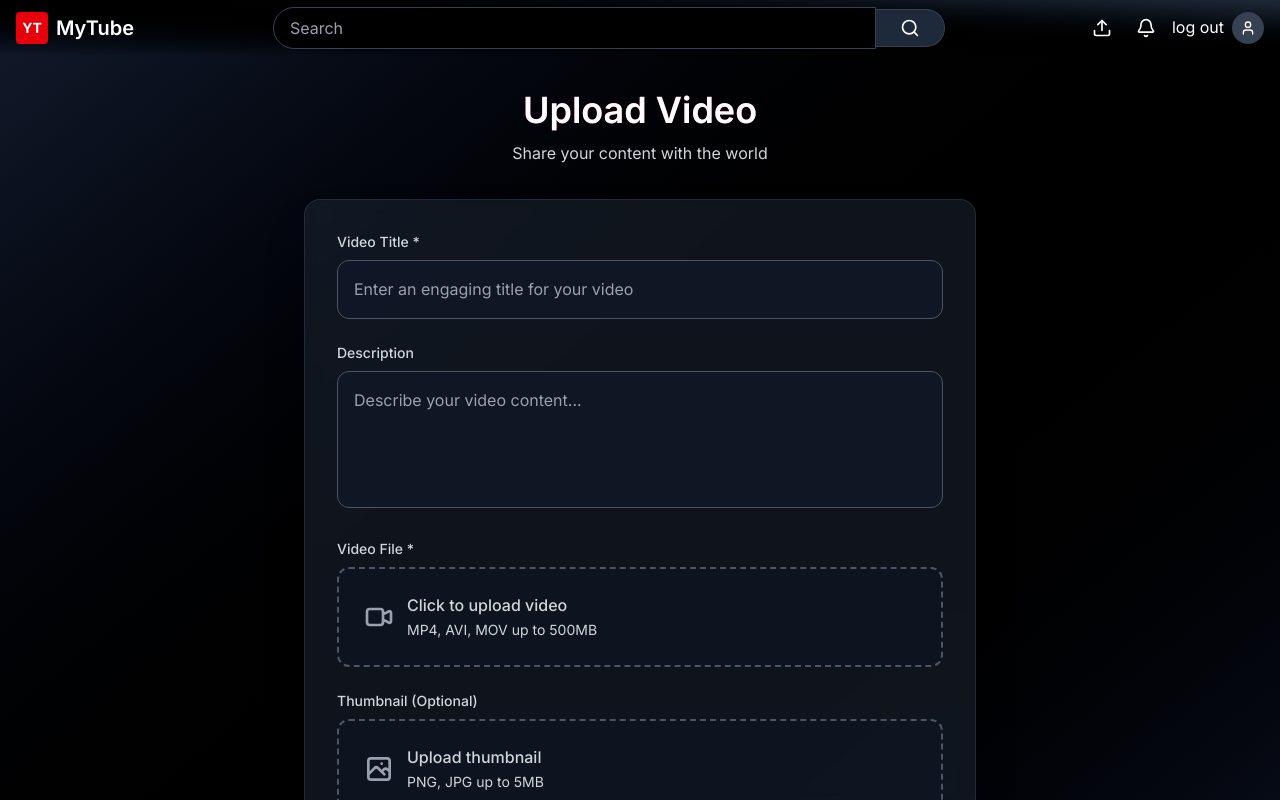
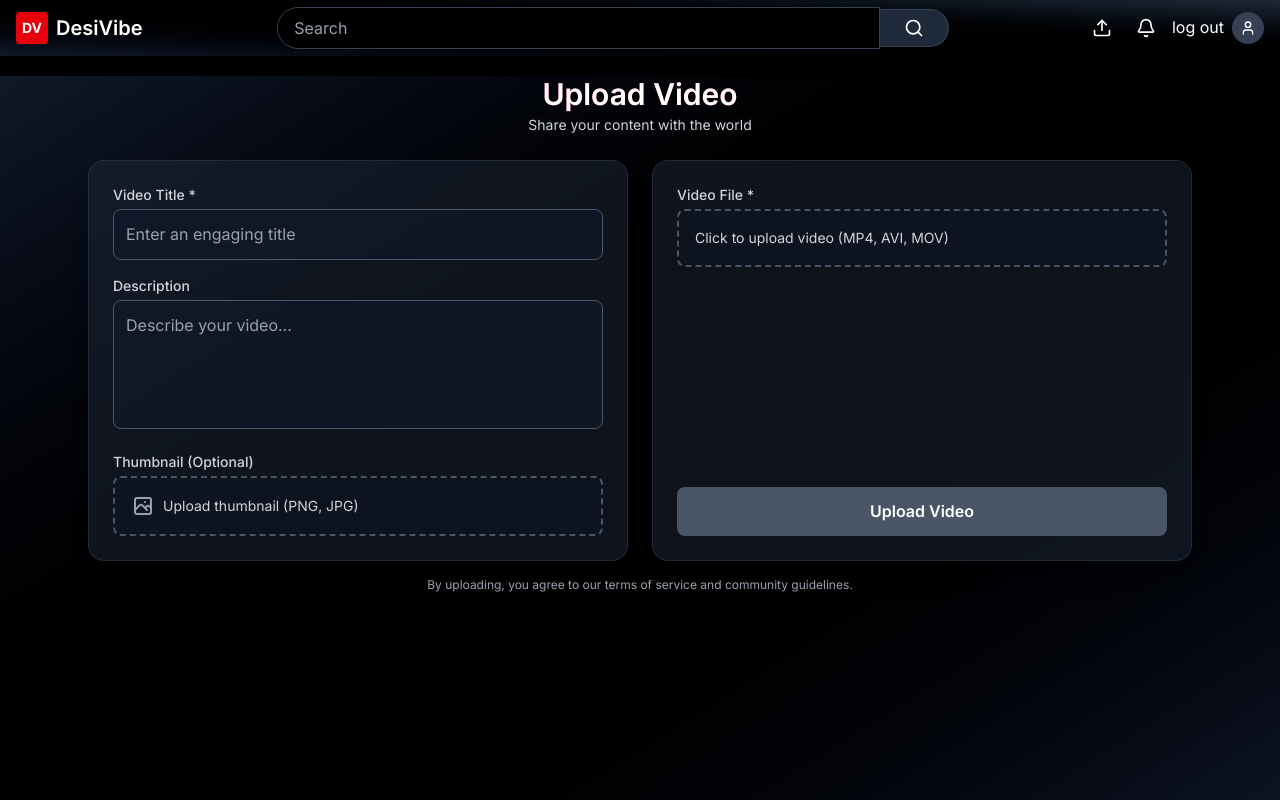
Before and after one commit to Ranjan-Ravii/videoSharingPlatform_Frontend, a React (Vite) app: page /upload in a window 1280 px wide. Built offline with nearby package versions, Linux system fonts and the light colour scheme; sample sign-in values are in the browser's storage.

Commit message:
feat: Update branding in title and navbar, enhance upload page layout and styling

```diff
--- a/index.html
+++ b/index.html
@@ -7,7 +7,7 @@
     <link rel="preconnect" href="https://fonts.googleapis.com">
     <link rel="preconnect" href="https://fonts.gstatic.com" crossorigin>
     <link href="https://fonts.googleapis.com/css2?family=Inter:wght@300;400;500;600;700;800;900&display=swap" rel="stylesheet">
-    <title>MyTube - Your Personal Video Platform</title>
+    <title>Desi Vibe - Your Personal Video Platform</title>
   </head>
   <body>
     <div id="root"></div>
--- a/src/Components/Navbar.jsx
+++ b/src/Components/Navbar.jsx
@@ -60,9 +60,9 @@ const Navbar = () => {
         <div className="flex items-center gap-2 sm:gap-4">
           <Link to="/" className="flex items-center gap-2">
             <div className="w-8 h-8 bg-red-600 rounded flex items-center justify-center">
-              <span className="text-white font-bold text-sm">YT</span>
+              <span className="text-white font-bold text-sm">DV</span>
             </div>
-            <span className="text-white font-semibold text-lg sm:text-xl hidden xs:block">MyTube</span>
+            <span className="text-white font-semibold text-lg sm:text-xl hidden xs:block">DesiVibe</span>
           </Link>
         </div>
 
--- a/src/Pages/Upload.jsx
+++ b/src/Pages/Upload.jsx
@@ -39,50 +39,95 @@ export default function Upload() {
   const resetThumbnail = () => setThumbnail(null);
 
   return (
-    <div className="min-h-screen bg-gradient-to-br from-gray-900 via-black to-gray-900 text-white">
-      <div className="container mx-auto px-4 py-8">
-        <div className="max-w-2xl mx-auto">
+    <div className="h-screen bg-gradient-to-br from-gray-900 via-black to-gray-900 text-white mt-5">
+      {/* container fits screen below navbar */}
+      <div className="max-w-6xl mx-auto px-6">
         {/* Header */}
-          <div className="text-center mb-8">
-            <h1 className="text-4xl font-bold bg-gradient-to-r from-red-500 to-pink-500 bg-clip-text text-transparent mb-2">
+        <div className="text-center mb-6">
+          <h1 className="text-3xl font-bold bg-gradient-to-r from-red-500 to-pink-500 bg-clip-text text-transparent">
             Upload Video
           </h1>
-            <p className="text-gray-400">Share your content with the world</p>
+          <p className="text-gray-400 text-sm">Share your content with the world</p>
         </div>
 
-          {/* Upload Card */}
-          <div className="bg-gray-800/50 backdrop-blur-sm border border-gray-700/50 rounded-2xl p-8 shadow-2xl">
-            <div className="space-y-6">
-              {/* Title Input */}
-              <div>
-                <label className="block text-sm font-medium text-gray-300 mb-2">
+        {/* Two-column layout */}
+        <div className="grid grid-cols-1 md:grid-cols-2 gap-6 h-full">
+          {/* LEFT */}
+          <div className="bg-gray-800/50 border border-gray-700/50 rounded-2xl p-6 shadow-xl overflow-y-auto">
+            {/* Title */}
+            <div className="mb-4">
+              <label className="block text-sm font-medium text-gray-300 mb-1">
                 Video Title *
               </label>
               <input
                 value={title}
                 onChange={(e) => setTitle(e.target.value)}
-                  placeholder="Enter an engaging title for your video"
-                  className="w-full p-4 rounded-xl bg-gray-900/70 border border-gray-600 focus:border-red-500 focus:ring-2 focus:ring-red-500/20 transition-all duration-200 text-white placeholder-gray-400"
+                placeholder="Enter an engaging title"
+                className="w-full p-3 rounded-lg bg-gray-900/70 border border-gray-600 focus:border-red-500 focus:ring-1 focus:ring-red-500/50 text-white placeholder-gray-400"
               />
             </div>
 
-              {/* Description Textarea */}
-              <div>
-                <label className="block text-sm font-medium text-gray-300 mb-2">
+            {/* Description */}
+            <div className="mb-4">
+              <label className="block text-sm font-medium text-gray-300 mb-1">
                 Description
               </label>
               <textarea
                 value={description}
                 onChange={(e) => setDescription(e.target.value)}
-                  placeholder="Describe your video content..."
                 rows="4"
-                  className="w-full p-4 rounded-xl bg-gray-900/70 border border-gray-600 focus:border-red-500 focus:ring-2 focus:ring-red-500/20 transition-all duration-200 text-white placeholder-gray-400 resize-none"
+                placeholder="Describe your video..."
+                className="w-full p-3 rounded-lg bg-gray-900/70 border border-gray-600 focus:border-red-500 focus:ring-1 focus:ring-red-500/50 text-white placeholder-gray-400 resize-none"
               />
             </div>
 
-              {/* Video File Upload */}
+            {/* Thumbnail */}
             <div>
-                <label className="block text-sm font-medium text-gray-300 mb-2">
+              <label className="block text-sm font-medium text-gray-300 mb-1">
+                Thumbnail (Optional)
+              </label>
+              <div className="relative">
+                <input
+                  type="file"
+                  onChange={(e) => setThumbnail(e.target.files[0])}
+                  accept="image/*"
+                  className="absolute inset-0 w-full h-full opacity-0 cursor-pointer z-10"
+                />
+                <div className="flex items-center justify-between w-full p-4 border-2 border-dashed border-gray-600 hover:border-red-500 rounded-lg bg-gray-900/30">
+                  <div className="flex items-center">
+                    <svg className="h-6 w-6 text-gray-400 mr-2" fill="none" stroke="currentColor" viewBox="0 0 24 24">
+                      <path strokeLinecap="round" strokeLinejoin="round" strokeWidth="2" d="M4 16l4.586-4.586a2 2 0 012.828 0L16 16m-2-2l1.586-1.586a2 2 0 012.828 0L20 14m-6-6h.01M6 20h12a2 2 0 002-2V6a2 2 0 00-2-2H6a2 2 0 00-2 2v12a2 2 0 002 2z" />
+                    </svg>
+                    <div>
+                      {thumbnail ? (
+                        <>
+                          <p className="text-green-400 text-sm">{thumbnail.name}</p>
+                          <p className="text-gray-500 text-xs">{(thumbnail.size / 1024).toFixed(1)} KB</p>
+                        </>
+                      ) : (
+                        <p className="text-gray-400 text-sm">Upload thumbnail (PNG, JPG)</p>
+                      )}
+                    </div>
+                  </div>
+                  {thumbnail && (
+                    <button
+                      onClick={resetThumbnail}
+                      className="p-1 text-red-400 hover:text-red-300"
+                      type="button"
+                    >
+                      ✕
+                    </button>
+                  )}
+                </div>
+              </div>
+            </div>
+          </div>
+
+          {/* RIGHT */}
+          <div className="bg-gray-800/50 border border-gray-700/50 rounded-2xl p-6 shadow-xl overflow-y-auto flex flex-col justify-between">
+            {/* Video Upload */}
+            <div className="mb-4">
+              <label className="block text-sm font-medium text-gray-300 mb-1">
                 Video File *
               </label>
               <div className="relative">
@@ -92,134 +137,56 @@ export default function Upload() {
                   accept="video/*"
                   className="absolute inset-0 w-full h-full opacity-0 cursor-pointer z-10"
                 />
-                  <div className="flex items-center justify-between w-full p-6 border-2 border-dashed border-gray-600 hover:border-red-500 rounded-xl bg-gray-900/30 transition-all duration-200">
-                    <div className="flex items-center">
-                      <svg className="h-8 w-8 text-gray-400 mr-3" fill="none" stroke="currentColor" viewBox="0 0 24 24">
-                        <path strokeLinecap="round" strokeLinejoin="round" strokeWidth="2" d="M15 10l4.553-2.276A1 1 0 0121 8.618v6.764a1 1 0 01-1.447.894L15 14M5 18h8a2 2 0 002-2V8a2 2 0 00-2-2H5a2 2 0 00-2 2v8a2 2 0 002 2z" />
-                      </svg>
+                <div className="flex items-center justify-between w-full p-4 border-2 border-dashed border-gray-600 hover:border-red-500 rounded-lg bg-gray-900/30">
                   <div>
                     {videoFile ? (
-                          <div>
-                            <p className="text-green-400 font-medium">{videoFile.name}</p>
-                            <p className="text-gray-500 text-sm">{(videoFile.size / 1024 / 1024).toFixed(1)} MB</p>
-                          </div>
+                      <>
+                        <p className="text-green-400 text-sm">{videoFile.name}</p>
+                        <p className="text-gray-500 text-xs">{(videoFile.size / 1024 / 1024).toFixed(1)} MB</p>
+                      </>
                     ) : (
-                          <div>
-                            <p className="text-gray-300 font-medium">Click to upload video</p>
-                            <p className="text-gray-500 text-sm">MP4, AVI, MOV up to 500MB</p>
-                          </div>
+                      <p className="text-gray-400 text-sm">Click to upload video (MP4, AVI, MOV)</p>
                     )}
-                      </div>
                   </div>
                   {videoFile && (
                     <button
                       onClick={resetVideoFile}
-                        className="p-1 text-red-400 hover:text-red-300 transition-colors"
+                      className="p-1 text-red-400 hover:text-red-300"
                       type="button"
                     >
-                        <svg className="h-5 w-5" fill="none" stroke="currentColor" viewBox="0 0 24 24">
-                          <path strokeLinecap="round" strokeLinejoin="round" strokeWidth="2" d="M6 18L18 6M6 6l12 12" />
-                        </svg>
+                      ✕
                     </button>
                   )}
                 </div>
               </div>
             </div>
 
-              {/* Thumbnail Upload */}
-              <div>
-                <label className="block text-sm font-medium text-gray-300 mb-2">
-                  Thumbnail (Optional)
-                </label>
-                <div className="relative">
-                  <input
-                    type="file"
-                    onChange={(e) => setThumbnail(e.target.files[0])}
-                    accept="image/*"
-                    className="absolute inset-0 w-full h-full opacity-0 cursor-pointer z-10"
-                  />
-                  <div className="flex items-center justify-between w-full p-6 border-2 border-dashed border-gray-600 hover:border-red-500 rounded-xl bg-gray-900/30 transition-all duration-200">
-                    <div className="flex items-center">
-                      <svg className="h-8 w-8 text-gray-400 mr-3" fill="none" stroke="currentColor" viewBox="0 0 24 24">
-                        <path strokeLinecap="round" strokeLinejoin="round" strokeWidth="2" d="M4 16l4.586-4.586a2 2 0 012.828 0L16 16m-2-2l1.586-1.586a2 2 0 012.828 0L20 14m-6-6h.01M6 20h12a2 2 0 002-2V6a2 2 0 00-2-2H6a2 2 0 00-2 2v12a2 2 0 002 2z" />
-                      </svg>
-                      <div>
-                        {thumbnail ? (
-                          <div>
-                            <p className="text-green-400 font-medium">{thumbnail.name}</p>
-                            <p className="text-gray-500 text-sm">{(thumbnail.size / 1024).toFixed(1)} KB</p>
-                          </div>
-                        ) : (
-                          <div>
-                            <p className="text-gray-300 font-medium">Upload thumbnail</p>
-                            <p className="text-gray-500 text-sm">PNG, JPG up to 5MB</p>
-                          </div>
-                        )}
-                      </div>
-                    </div>
-                    {thumbnail && (
-                      <button
-                        onClick={resetThumbnail}
-                        className="p-1 text-red-400 hover:text-red-300 transition-colors"
-                        type="button"
-                      >
-                        <svg className="h-5 w-5" fill="none" stroke="currentColor" viewBox="0 0 24 24">
-                          <path strokeLinecap="round" strokeLinejoin="round" strokeWidth="2" d="M6 18L18 6M6 6l12 12" />
-                        </svg>
-                      </button>
-                    )}
-                  </div>
-                </div>
-              </div>
-
-              {/* Upload Progress (if loading) */}
+            {/* Progress */}
             {loading && (
-                <div className="bg-gray-700/50 rounded-xl p-4">
-                  <div className="flex items-center mb-2">
-                    <svg className="animate-spin h-5 w-5 text-red-500 mr-2" xmlns="http://www.w3.org/2000/svg" fill="none" viewBox="0 0 24 24">
-                      <circle className="opacity-25" cx="12" cy="12" r="10" stroke="currentColor" strokeWidth="4"></circle>
-                      <path className="opacity-75" fill="currentColor" d="M4 12a8 8 0 018-8V0C5.373 0 0 5.373 0 12h4zm2 5.291A7.962 7.962 0 014 12H0c0 3.042 1.135 5.824 3 7.938l3-2.647z"></path>
-                    </svg>
-                    <span className="text-gray-300">Uploading your video...</span>
-                  </div>
+              <div className="mb-4">
+                <p className="text-gray-300 text-sm mb-1">Uploading...</p>
                 <div className="w-full bg-gray-600 rounded-full h-2">
-                    <div className="bg-red-500 h-2 rounded-full animate-pulse" style={{width: '60%'}}></div>
+                  <div className="bg-red-500 h-2 rounded-full animate-pulse" style={{ width: '60%' }}></div>
                 </div>
               </div>
             )}
 
-              {/* Submit Button */}
-              <div className="pt-4">
+            {/* Submit */}
             <button
               disabled={loading || !videoFile}
               onClick={handleSubmit}
-                  className="w-full bg-gradient-to-r from-red-600 to-red-500 hover:from-red-700 hover:to-red-600 disabled:from-gray-600 disabled:to-gray-600 text-white font-semibold py-4 px-6 rounded-xl transition-all duration-200 transform hover:scale-[1.02] disabled:scale-100 disabled:cursor-not-allowed shadow-lg hover:shadow-red-500/25"
+              className="w-full mt-auto bg-gradient-to-r from-red-600 to-red-500 hover:from-red-700 hover:to-red-600 disabled:from-gray-600 disabled:to-gray-600 text-white font-semibold py-3 px-4 rounded-lg transition-all duration-200"
             >
-                  {loading ? (
-                    <div className="flex items-center justify-center">
-                      <svg className="animate-spin -ml-1 mr-3 h-5 w-5 text-white" xmlns="http://www.w3.org/2000/svg" fill="none" viewBox="0 0 24 24">
-                        <circle className="opacity-25" cx="12" cy="12" r="10" stroke="currentColor" strokeWidth="4"></circle>
-                        <path className="opacity-75" fill="currentColor" d="M4 12a8 8 0 018-8V0C5.373 0 0 5.373 0 12h4zm2 5.291A7.962 7.962 0 014 12H0c0 3.042 1.135 5.824 3 7.938l3-2.647z"></path>
-                      </svg>
-                      Uploading...
-                    </div>
-                  ) : (
-                    'Upload Video'
-                  )}
+              {loading ? 'Uploading...' : 'Upload Video'}
             </button>
           </div>
         </div>
-          </div>
 
-          {/* Additional Info */}
-          <div className="mt-8 text-center">
-            <p className="text-gray-400 text-sm">
-              By uploading, you agree to our terms of service and community guidelines
-            </p>
+        {/* Footer */}
+        <div className="mt-4 text-center text-xs text-gray-400">
+          By uploading, you agree to our terms of service and community guidelines.
         </div>
       </div>
     </div>
-      <div className='h-16'></div>
-    </div>
   );
 }
```
Lines whose indentation alone changed are shown as unchanged.
